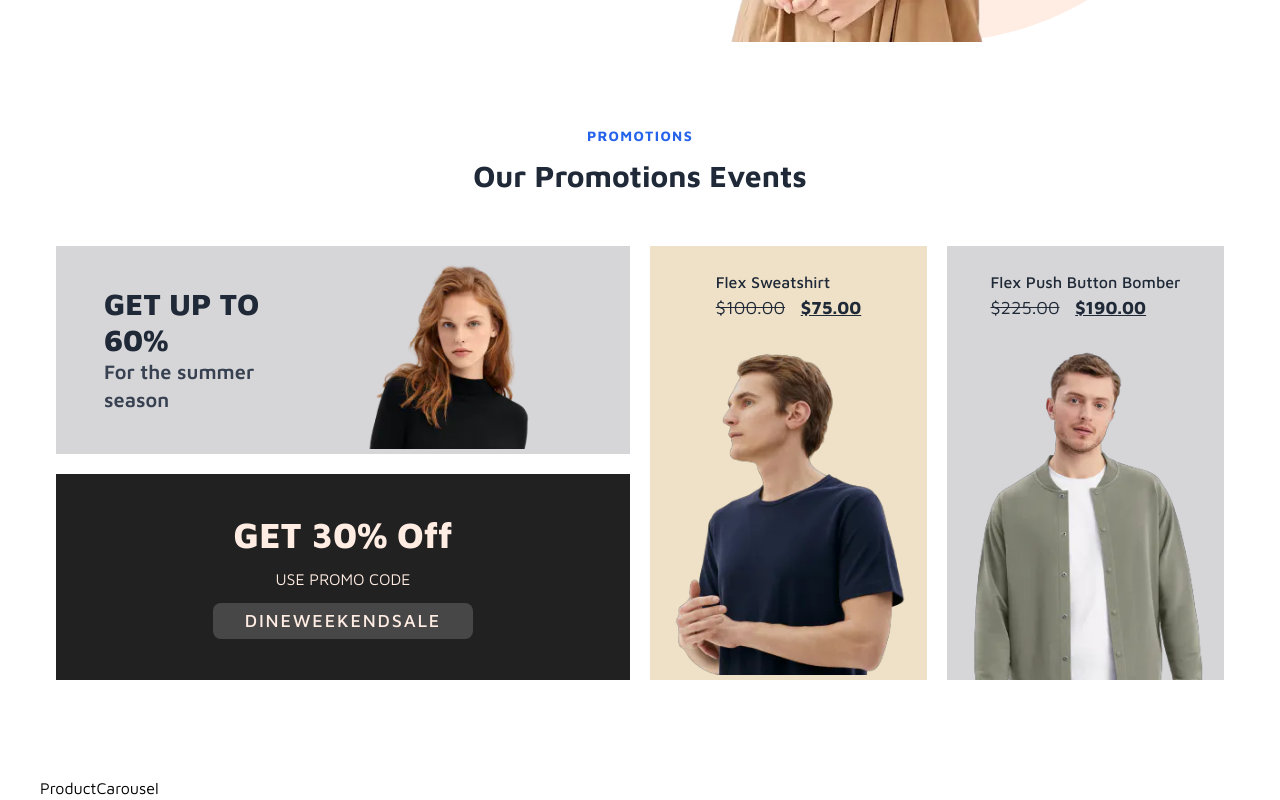
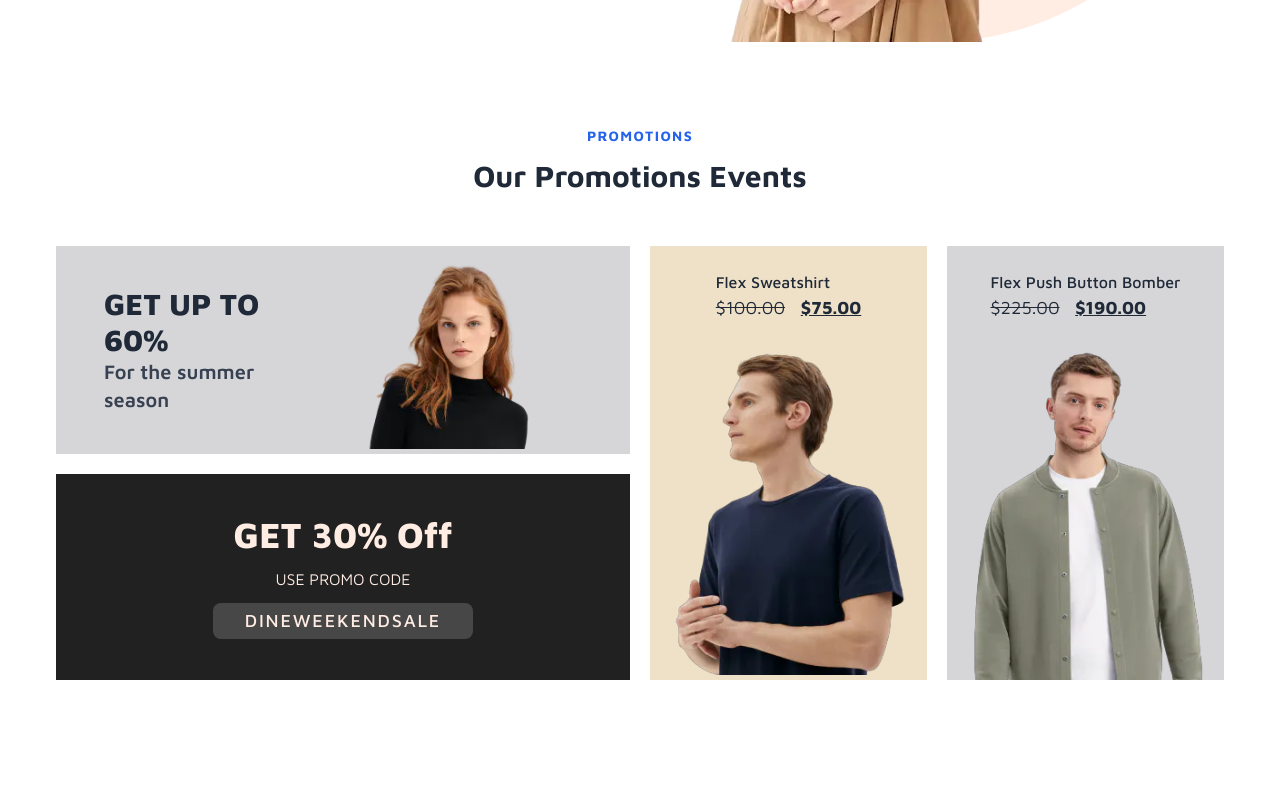
Before and after one commit to raohanan/Ecom-webStore-Nextjs-Sanity-drizzle-postgreSQL-Tailwind, a Next.js app: page / in a window 1280 px wide. Shown: the part 670-1470 px from the top of the page. After the commit the page ends 1446 px from the top, so only its background shows below. Built offline with nearby package versions, Linux system fonts and the light colour scheme; no server answers.

Commit message:
for deployment

```diff
--- a/src/app/page.tsx
+++ b/src/app/page.tsx
@@ -1,7 +1,7 @@
 import BASE_PATH_FORAPI from "@/components/shared/BasePath";
 import Hero from "@/components/views/Hero";
 import ProductTypes from "@/components/views/ProductTypes";
-import ProductCarousel from "@/components/views/ProductCarousel";
+// import ProductCarousel from "@/components/views/ProductCarousel";
 
 async function fetchAllProductsData() {
   let res = await fetch(`${BASE_PATH_FORAPI}/api/products`);
@@ -19,7 +19,7 @@ export default async function Home() {
     <div>
       <Hero />
       <ProductTypes />
-      <ProductCarousel productData={response} />
+      {/* <ProductCarousel productData={response} /> */}
     </div>
   );
 }
--- a/src/components/views/productCarousel/index.tsx
+++ b/src/components/views/productCarousel/index.tsx
@@ -1,7 +1,7 @@
-import React from "react";
+// import React from "react";
 
-const ProductCarousel = ({ productData }: any) => {
-  return <div>ProductCarousel</div>;
-};
+// const ProductCarousel = ({ productData }: any) => {
+//   return <div>ProductCarousel</div>;
+// };
 
-export default ProductCarousel;
+// export default ProductCarousel;
```
